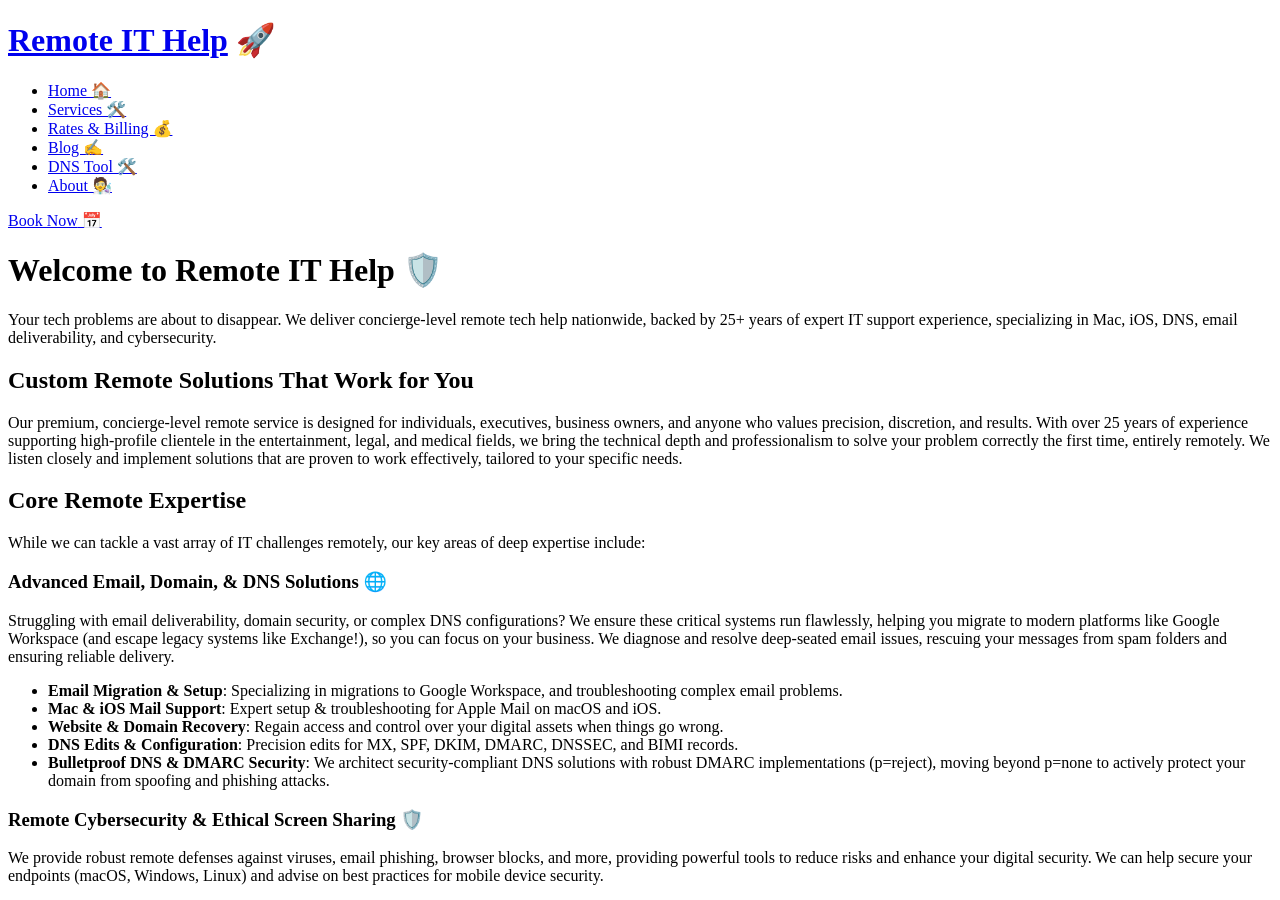
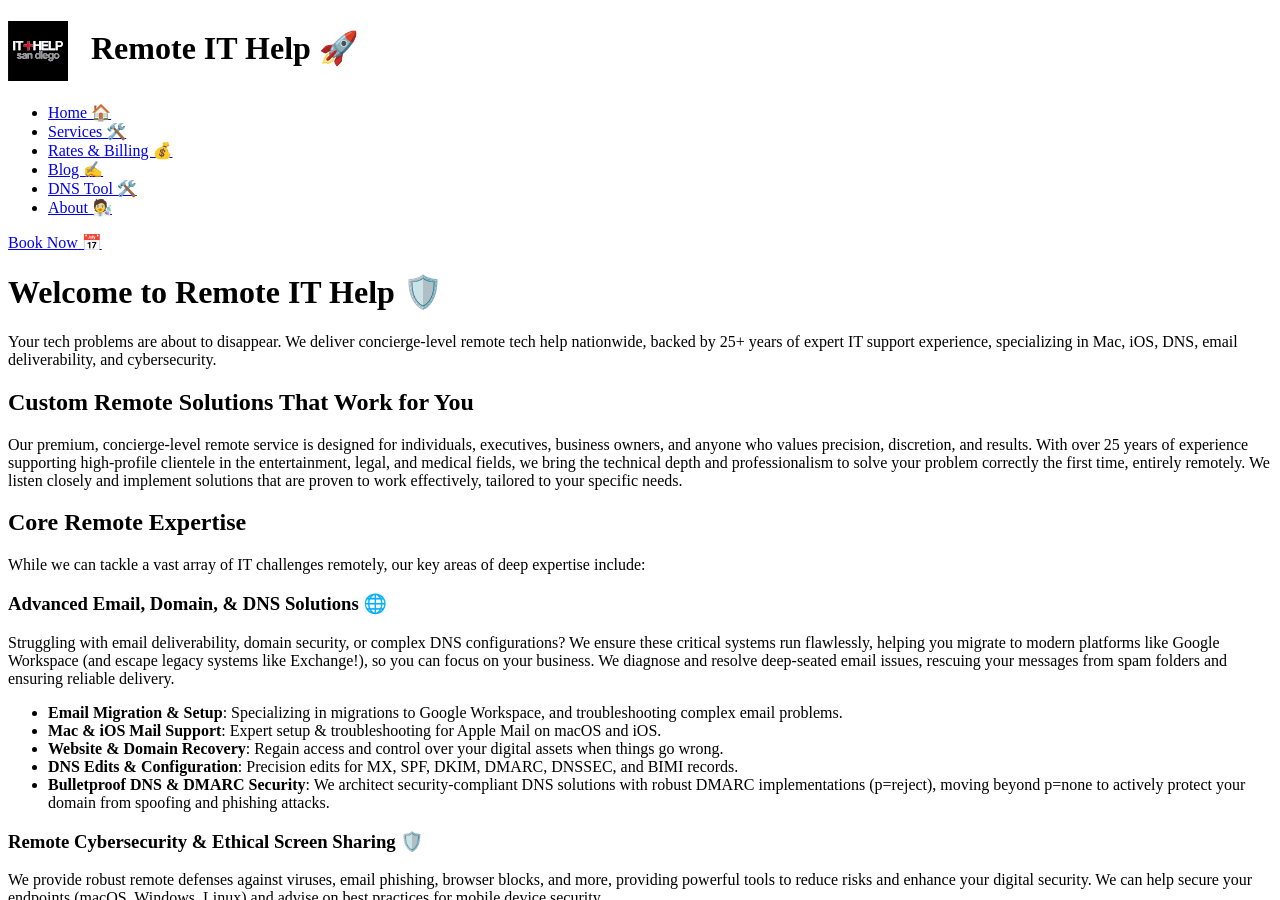
Before and after one commit to careyjames/remote-it-help-site, a Jekyll site: the page built from index.md, in a window 1280 px wide and 900 px high. Built offline with Jekyll 4.4.1, drawn with Linux system fonts in a browser that asks for light colours.

Commit message:
Update default.html

```diff
--- a/_layouts/default.html
+++ b/_layouts/default.html
@@ -70,7 +70,12 @@
 
   <body>
     <header class="container">
-      <h1><a href="{{ '/' | relative_url }}">{{ site.title }}</a> 🚀</h1>
+      <h1>
+  <a href="{{ '/' | relative_url }}" style="text-decoration: none; color: inherit;">
+    <img src="/assets/images/logo.svg" alt="{{ site.title }} Logo" width="60" height="60" style="vertical-align: middle; margin-right: 15px;">
+    {{ site.title }} 🚀
+  </a>
+</h1>
       <nav>
         <ul>
           <li><a href="{{ '/' | relative_url }}">Home 🏠</a></li>
```
